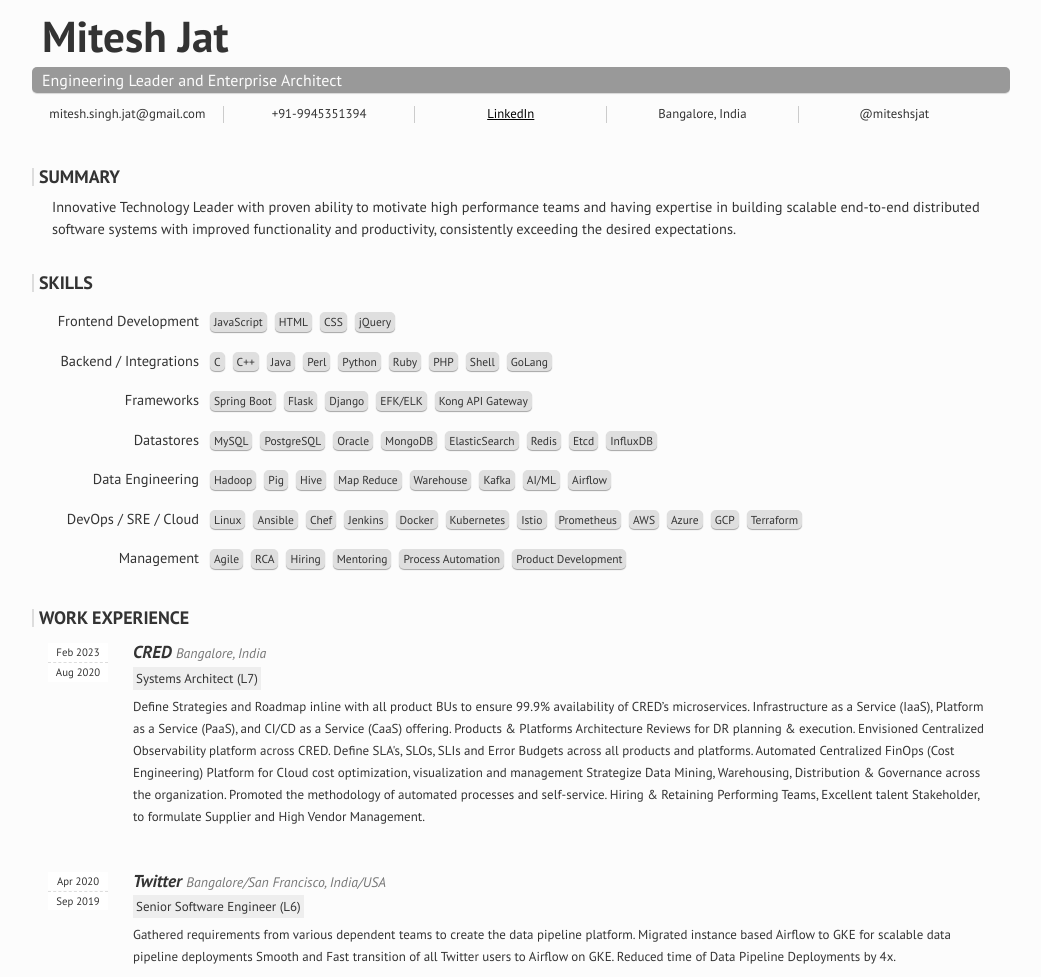
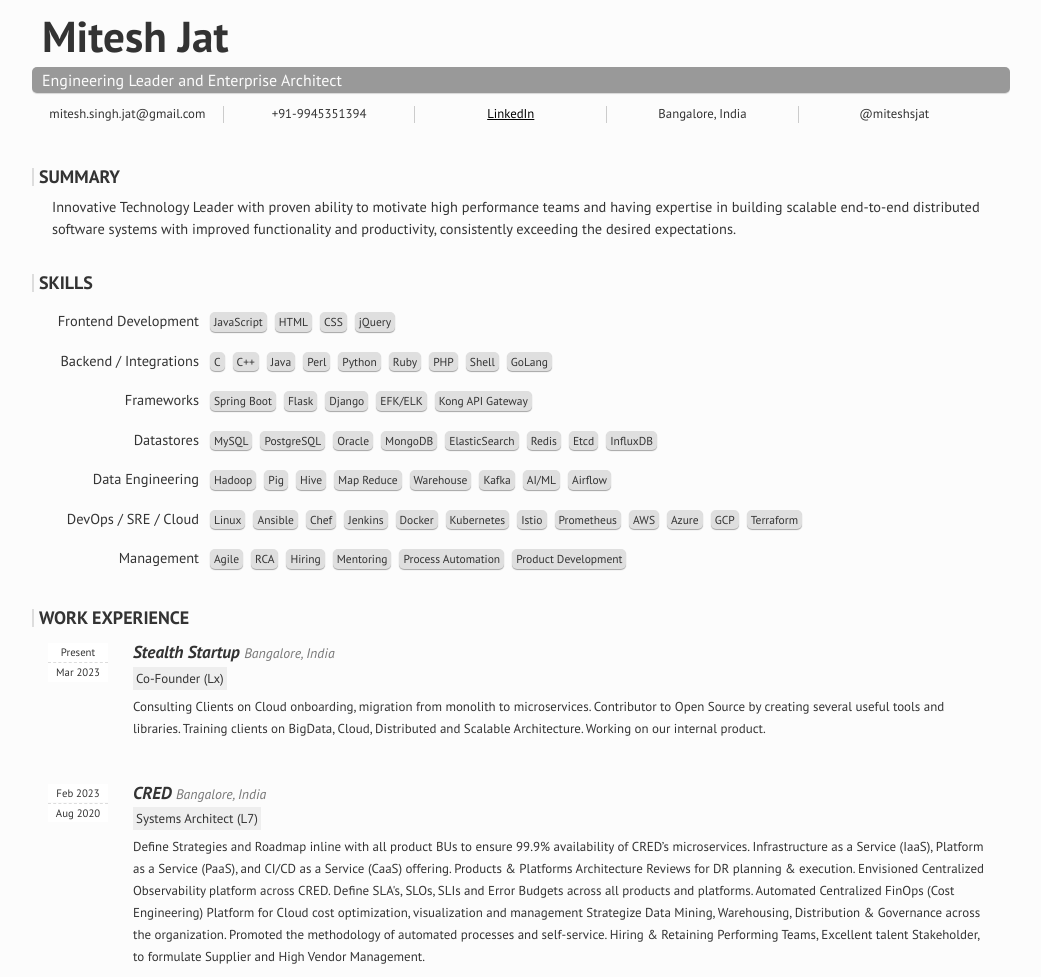
Before and after one commit to miteshbsjat/resume, a plain HTML site: page web_01/index.html in a window 1280 px wide. Shown: the top 977 px of the page, without its empty margins (119-1160 px from the left). Drawn offline with Linux system fonts and the light colour scheme.

Commit message:
Added own startup as latest job

```diff
--- a/web_01/index.html
+++ b/web_01/index.html
@@ -104,6 +104,18 @@
 
     <section id="experience">
     	<h1>Work Experience</h1>
+        <article>
+        	<h1><a href="https://www.stealthstartup.in" title="Stealth Startup">Stealth Startup</a> <span>Bangalore, India</span></h1>
+            <h2>Co-Founder <span> (Lx)</span></h2>
+            <time datetime="2011-07-01" class="start">Mar 2023</time>
+            <time datetime="2011-07-01" class="end">Present</time>
+            <p>
+                Consulting Clients on Cloud onboarding, migration from monolith to microservices.
+                Contributor to Open Source by creating several useful tools and libraries.
+                Training clients on BigData, Cloud, Distributed and Scalable Architecture.
+                Working on our internal product.
+            </p>
+        </article>
         <article>
         	<h1><a href="https://cred.club/" title="CRED">CRED</a> <span>Bangalore, India</span></h1>
             <h2>Systems Architect <span> (L7)</span></h2>
```
Also changed, not shown: rst_01/resume.html (+8 -0 lines), 1 other file.
